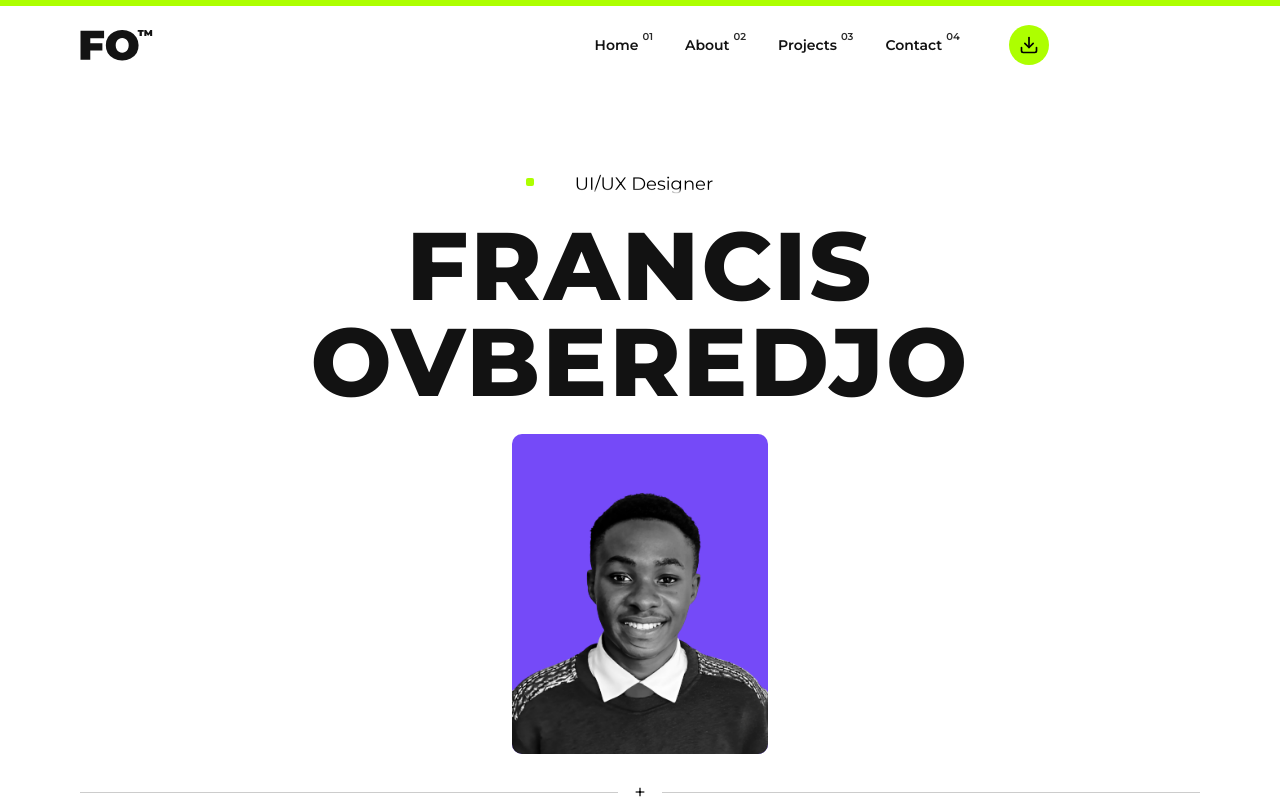
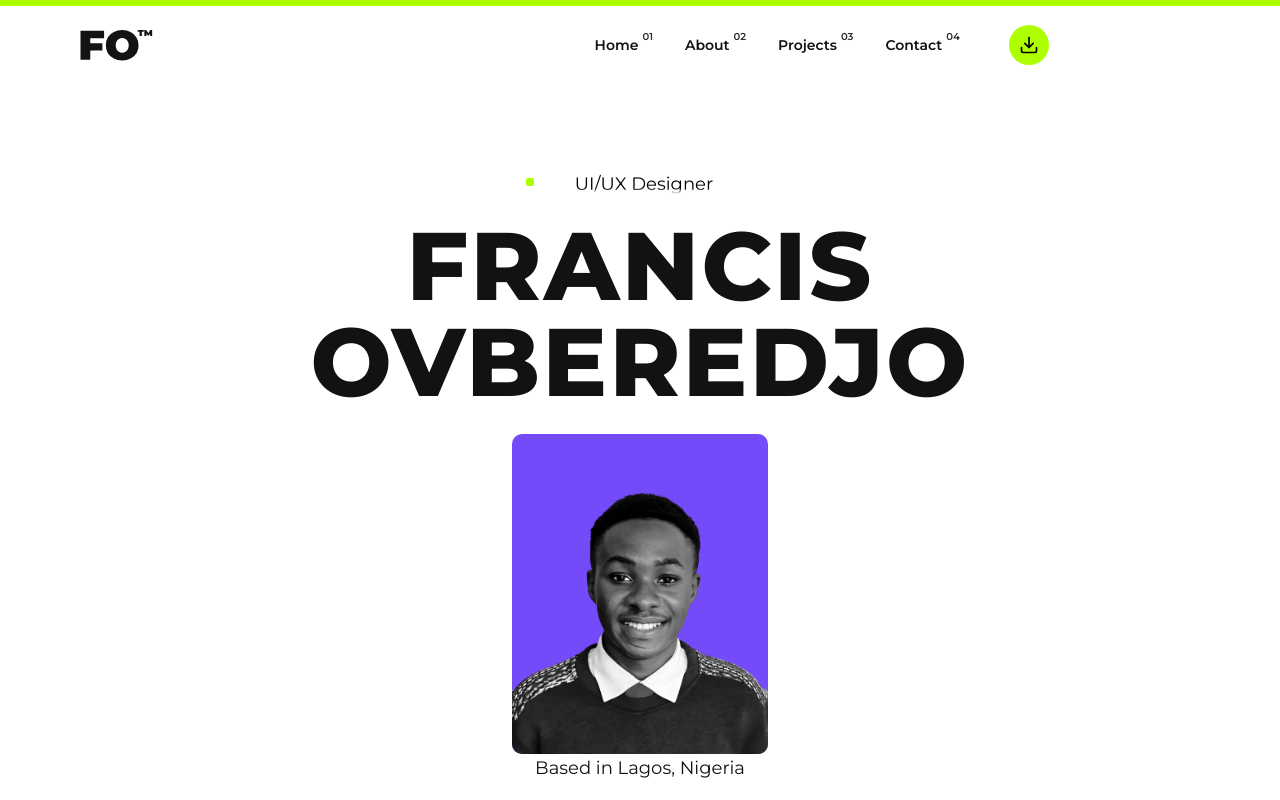
Before and after one commit to FrancisOvberedjo/portfolio, a Next.js app: page / in a window 1280 px wide. Shown: the top 800 px of the page. Built offline with nearby package versions, Linux system fonts and the light colour scheme.

Commit message:
eslint fix

```diff
--- a/src/sections/home/Hero.tsx
+++ b/src/sections/home/Hero.tsx
@@ -28,6 +28,7 @@ const Hero = () => {
 
         <div>
           <ImageCard />
+          <div className=''>Based in Lagos, Nigeria</div>
         </div>
 
         <div>
```
